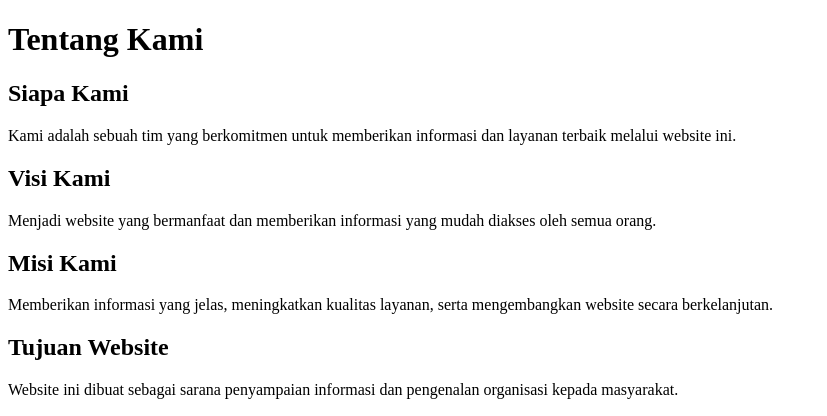
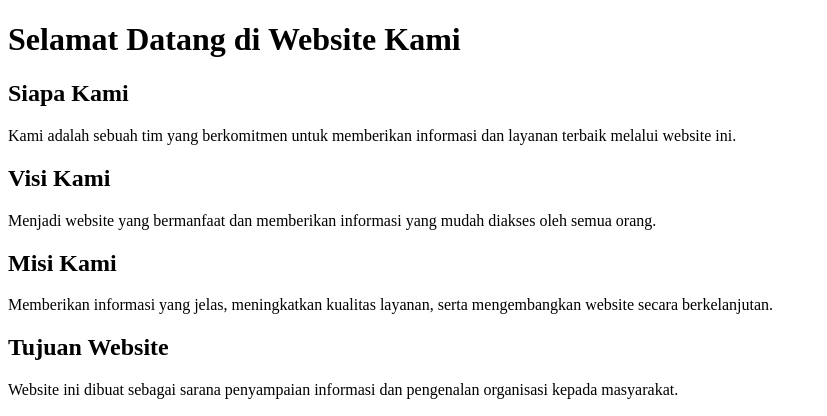
Before and after one commit to Yudistira204/PraktikumVcs, a plain HTML site: page about_us.html in a window 1280 px wide. Shown: the top 416 px of the page, without its empty margins (0-827 px from the left). Drawn offline with Linux system fonts and the light colour scheme.

Commit message:
Mengubah judul halaman about us

```diff
--- a/about_us.html
+++ b/about_us.html
@@ -11,7 +11,7 @@
 <body>
 
     <header>
-        <h1>Tentang Kami</h1>
+       <h1>Selamat Datang di Website Kami</h1>
     </header>
 
     <main>
```
